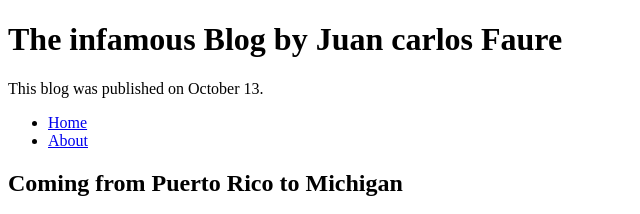
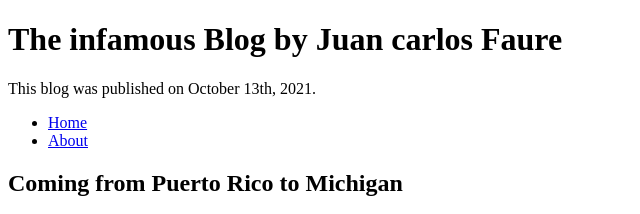
Before and after one commit to juanfaure/mi349_blog, a plain HTML site: page index.html in a window 1280 px wide. Shown: the top 214 px of the page, 0-640 px from the left. Drawn offline with Linux system fonts and the light colour scheme.

Commit message:
updated date

```diff
--- a/index.html
+++ b/index.html
@@ -9,7 +9,7 @@
 </head>
 <body>
     <h1>The infamous Blog by Juan carlos Faure</h1>
-    <p>This blog was published on <time datetime="2021-10-13">October 13</time>.</p>
+    <p>This blog was published on <time datetime="2021-10-13">October 13th, 2021</time>.</p>
     <nav>
         <ul>
             <li><a href="index.html">Home</a></li>
```
